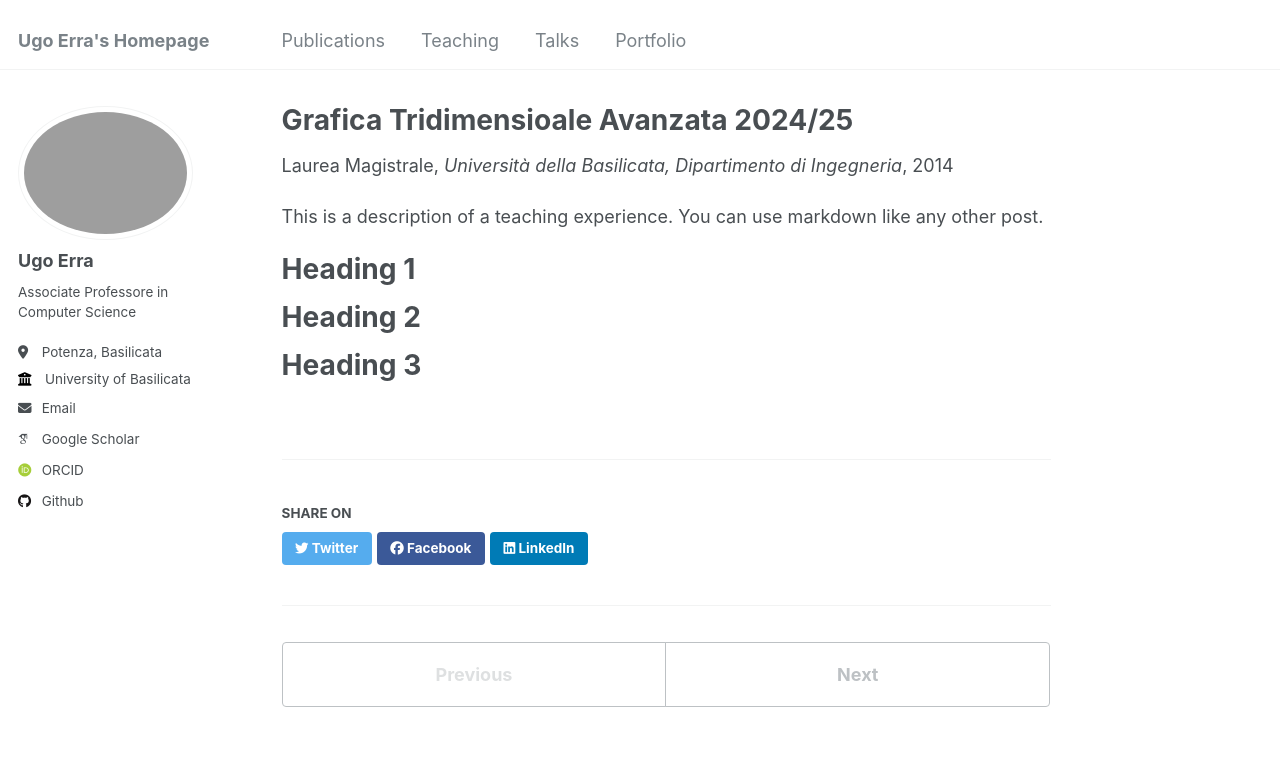
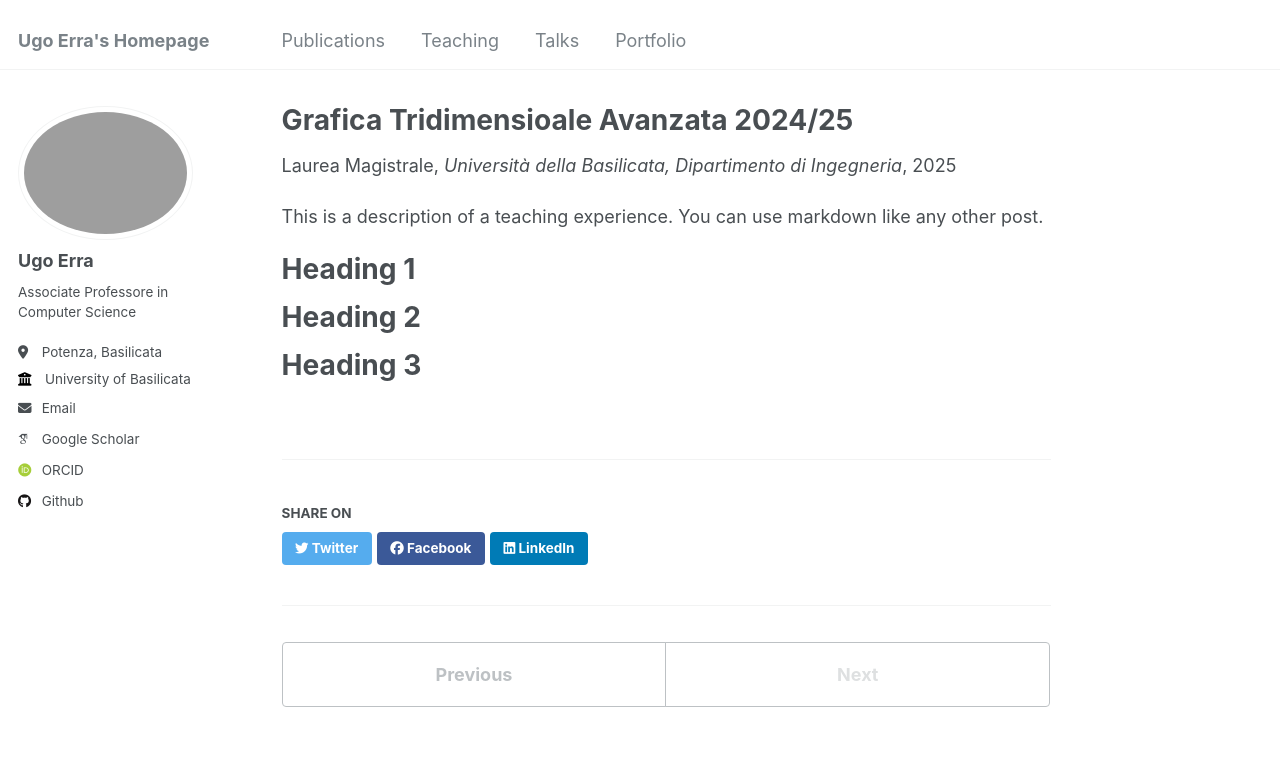
Before and after one commit to ugoerra/ugoerra.github.io, a Jekyll site: the page built from _teaching/2024-II-semester-teaching-GTA.md, in a window 1280 px wide and 1061 px high. Shown: the top 770 px of the window. Built offline with Jekyll 4.4.1, drawn with Linux system fonts in a browser that asks for light colours; some web fonts are replaced.

Commit message:
Update 2024-II-semester-teaching-GTA.md

```diff
--- a/_teaching/2024-II-semester-teaching-GTA.md
+++ b/_teaching/2024-II-semester-teaching-GTA.md
@@ -4,7 +4,7 @@ collection: teaching
 type: "Laurea Magistrale"
 permalink: /teaching/2024-II-semester-teaching-GTA
 venue: "Università della Basilicata, Dipartimento di Ingegneria"
-date: 2014-01-01
+date: 2025-03-01
 location: "Potenza, Italia"
 ---
 
```
